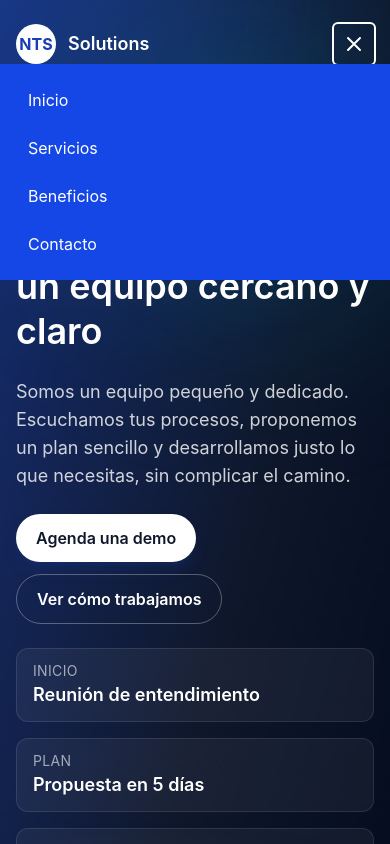
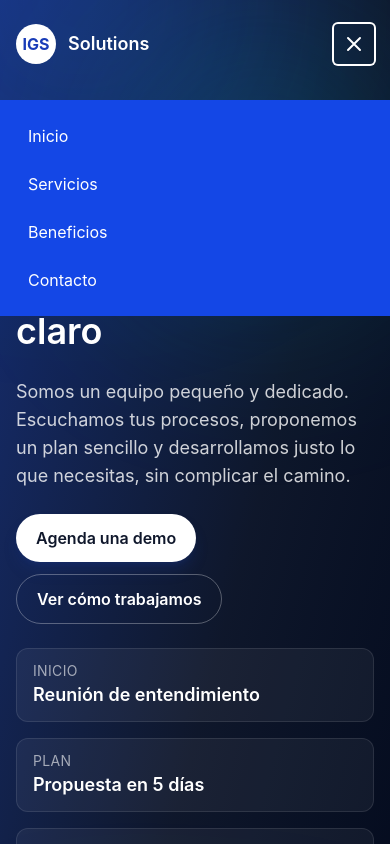
Before and after one commit to GermaNieva/projecto, a React (Vite) app: page / in a window 390 px wide. Both pictures are taken after a click on the button "Abrir menú". Shown: the top 844 px of the page. Built offline with nearby package versions, Linux system fonts and the light colour scheme.

Commit message:
arreglo del menu hamburhuesa

```diff
--- a/src/components/Logo.jsx
+++ b/src/components/Logo.jsx
@@ -2,7 +2,7 @@ export default function Logo() {
   return (
     <a href="/" className="flex items-center gap-3">
       <div className="w-10 h-10 rounded-full bg-white text-blue-800 font-bold flex items-center justify-center">
-        NTS
+        IGS
       </div>
         <span className="font-semibold text-lg">Solutions</span>
     </a>
--- a/src/components/Nav.jsx
+++ b/src/components/Nav.jsx
@@ -80,7 +80,7 @@ export default function Nav() {
         id="mobile-menu"
         aria-hidden={!open}
         className={
-          `md:hidden fixed inset-x-0 top-16 z-50 bg-blue-700 transition-all duration-200 transform ` +
+          `md:hidden fixed inset-x-0 top-25 z-20 bg-blue-700 transition-all duration-200 transform ` +
           (open ? 'opacity-100 translate-y-0' : 'opacity-0 -translate-y-2 pointer-events-none')
         }
       >
```
